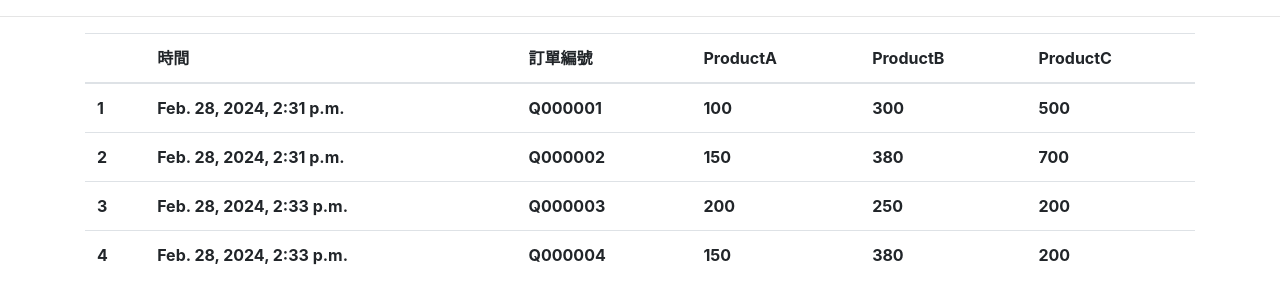
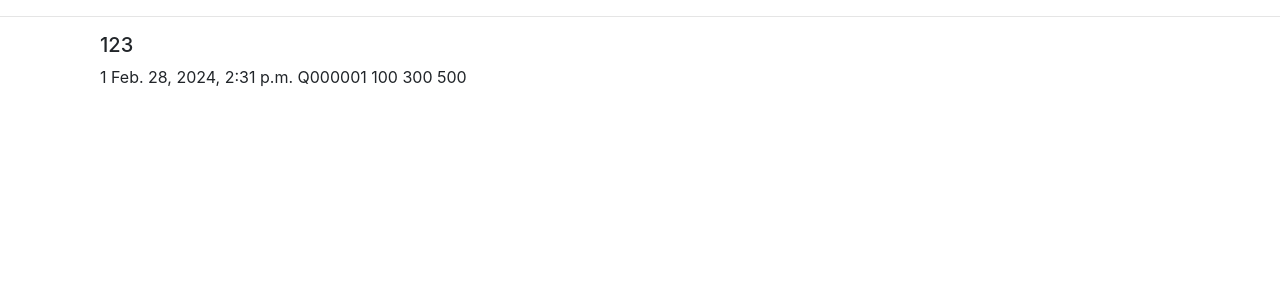
Before and after one commit to wp900622/OrderMangementSystem, a Django app: page /orderwatch/ in a window 1280 px wide. Shown: the part 72-376 px from the top of the page. Run offline with Django 5.2, Linux system fonts and the light colour scheme; data comes from the database, SQL or seed files in the repository; lists and menus that the app fills with data are empty; some libraries are stand-ins or nearby versions.

Commit message:
fifth commit

```diff
--- a/ChartView/chart/templates/base.html
+++ b/ChartView/chart/templates/base.html
@@ -5,6 +5,7 @@
 <head>
     <meta charset="UTF-8">
     <title>訂單管理系統</title>
+    <link rel="stylesheet prefetch" href="https://cdnjs.cloudflare.com/ajax/libs/normalize/5.0.0/normalize.min.css">
      <link crossorigin="anonymous" href="https://stackpath.bootstrapcdn.com/bootstrap/4.4.1/css/bootstrap.min.css" integrity="sha384-Vkoo8x4CGsO3+Hhxv8T/Q5PaXtkKtu6ug5TOeNV6gBiFeWPGFN9MuhOf23Q9Ifjh" rel="stylesheet"></link>
      <script src="https://cdnjs.cloudflare.com/ajax/libs/echarts/5.5.0/echarts.min.js"></script>
      {% load static %}
@@ -39,5 +40,6 @@
         <script crossorigin="anonymous" integrity="sha384-J6qa4849blE2+poT4WnyKhv5vZF5SrPo0iEjwBvKU7imGFAV0wwj1yYfoRSJoZ+n" src="https://code.jquery.com/jquery-3.4.1.slim.min.js"></script>
         <script crossorigin="anonymous" integrity="sha384-Q6E9RHvbIyZFJoft+2mJbHaEWldlvI9IOYy5n3zV9zzTtmI3UksdQRVvoxMfooAo" src="https://cdn.jsdelivr.net/npm/popper.js@1.16.0/dist/umd/popper.min.js"></script>
         <script crossorigin="anonymous" integrity="sha384-wfSDF2E50Y2D1uUdj0O3uMBJnjuUD4Ih7YwaYd1iqfktj0Uod8GCExl3Og8ifwB6" src="https://stackpath.bootstrapcdn.com/bootstrap/4.4.1/js/bootstrap.min.js"></script>
+
 </body>
 </html>
--- a/ChartView/chart/templates/orderwatch.html
+++ b/ChartView/chart/templates/orderwatch.html
@@ -14,28 +14,33 @@
             </li>
 {% endblock %}
 {% block content%}
-    <table class="table">
-        <thead>
-            <tr>
-              <th scope="col"></th>
-              <th scope="col">時間</th>
-              <th scope="col">訂單編號</th>
-              <th scope="col">ProductA</th>
-              <th scope="col">ProductB</th>
-              <th scope="col">ProductC</th>
-            </tr>
-        </thead>
-        <tbody>
+    <div class="container">
+        <div class="carousel slide" id="carouselExampleIndicators" data-ride="carousel" >
+
+        <div class="carousel-inner">
             {% for order in orders %}
-            <tr>
-                <th scope="col">{{ order.id }}</th>
-                <th scope="col">{{ order.date }}</th>
-                <th scope="col">{{ order.Number_of_order }}</th>
-                 <th scope="col">{{ order.ProductA }}</th>
-                 <th scope="col">{{ order.ProductB }}</th>
-                 <th scope="col">{{ order.ProductC }}</th>
-            </tr>
-        {% endfor %}
-        </tbody>
-    </table>
+                {% if forloop.first %}
+                    <div class="carousel-item active">
+                    <h5>123</h5>
+                {% else %}
+                     <div class="carousel-item">
+                {% endif %}
+
+                    {{ order.id }}
+                   {{ order.date }}
+                    {{ order.Number_of_order }}
+                     {{ order.ProductA }}
+                     {{ order.ProductB }}
+                    {{ order.ProductC }}
+            </div>
+            {% endfor %}
+
+
+        </div>
+
+</div>
+<script>
+
+    $('.carousel').carousel({interval: 5000,pause: "hover"})
+</script>
 {% endblock %}
```
